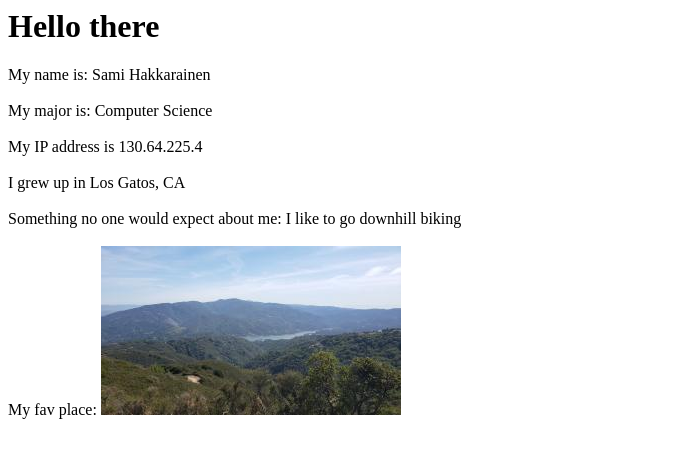
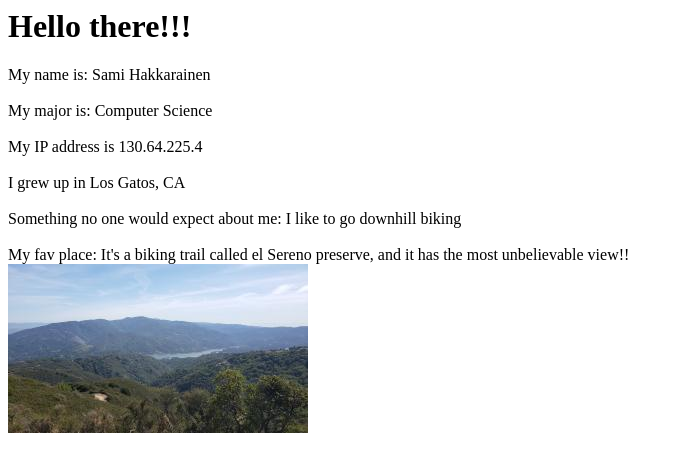
Before and after one commit to samihakka/HakksHats, a plain HTML site: page index.html in a window 1280 px wide. Shown: the whole page, without its empty margins (0-683 px from the left). Drawn offline with Linux system fonts and the light colour scheme.

Commit message:
Update index.html

```diff
--- a/index.html
+++ b/index.html
@@ -3,7 +3,7 @@
     <TITLE>Welcome.</TITLE>
     </head>
     <body>
-    <H1>Hello there</H1>
+    <H1>Hello there!!!</H1>
 
     My name is: Sami Hakkarainen
     <br><br>
@@ -15,7 +15,10 @@
     <br><br>
     Something no one would expect about me: I like to go downhill biking
     <br><br>
-    My fav place: <img src="elSereno.jpg"/>
+    My fav place: It's a biking trail called el Sereno preserve, and
+    it has the most unbelievable view!!
+    <br>
+    <img src="elSereno.jpg"/>
     </body>
 
 
```
